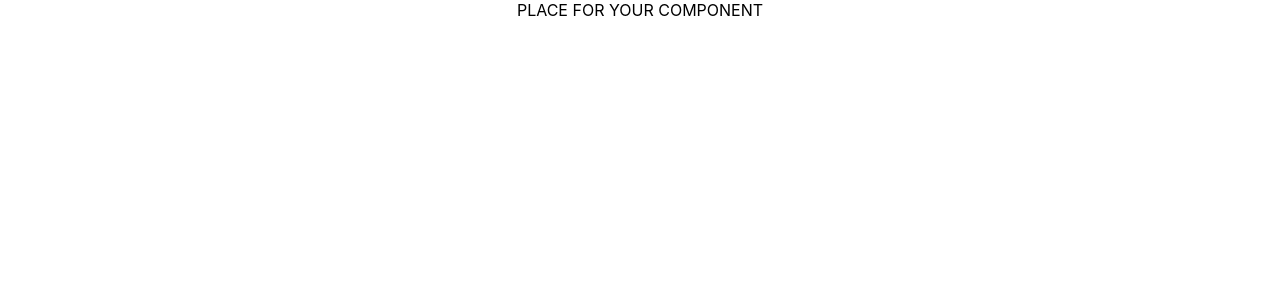
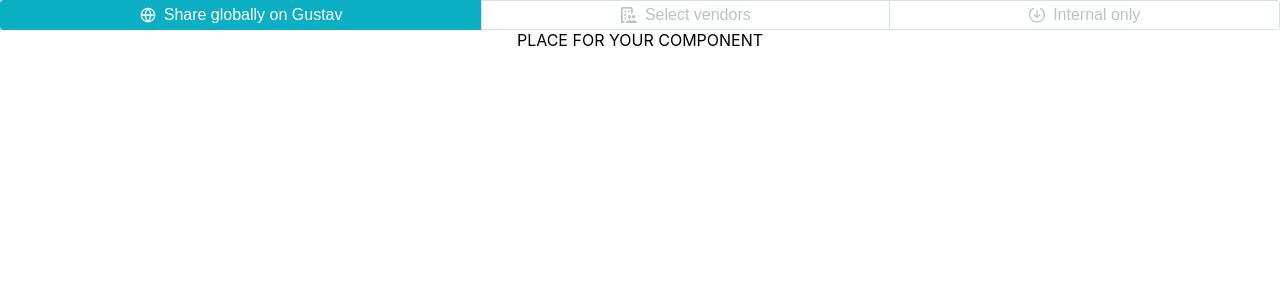
Before and after one commit to mrhanti/coding-task, a React (Create React App) app: page / in a window 1280 px wide. Shown: the top 300 px of the page. Built offline with nearby package versions, Linux system fonts and the light colour scheme.

Commit message:
Add components for Logo, InfoBox, Toggle

```diff
--- a/src/App.css
+++ b/src/App.css
@@ -13,26 +13,81 @@
   }
 }
 
-.App-header {
-  background-color: #282c34;
-  min-height: 100vh;
+.InfoBox {
   display: flex;
-  flex-direction: column;
+  padding: 14px 14px 12px;
+  border: 1px solid #eceef1;
+  border-radius: 3px;
+  font-size: 14px;
+  background-color: #e8f1f2;
+}
+
+.InfoBox-icon {
+  width: 20px;
+  margin-right: 10px;
+  flex-shrink: 0;
+}
+
+.Logo {
+  box-sizing: border-box;
+  border-radius: 1px;
+  border: solid 1px #d7e2e8;
+  color: white;
+  text-align: center;
+}
+
+.Logo--large {
+  width: 30px;
+  height: 30px;
+  font-size: 18px;
+  padding-top: 2px;
+}
+
+.Logo--small {
+  width: 18px;
+  height: 18px;
+  font-size: 10px;
+  padding-top: 1px;
+}
+
+.Toggle {
+  display: flex;
+  height: 30px;
+  width: 100%;
+}
+
+.ToggleOption {
+  display: inline-flex;
+  flex-grow: 1;
   align-items: center;
   justify-content: center;
-  font-size: calc(10px + 2vmin);
+  border: solid 1px #d7e2e8;
+  background-color: white;
+  text-align: center;
+  font-size: 16px;
+  color: #bac2cb;
+  outline: none;
+  margin: 0px -1px;
+  cursor: pointer;
+}
+.ToggleOption:first-child {
+  border-radius: 3px 0 0 3px;
+  margin: 0;
+}
+.ToggleOption:last-child {
+  border-radius: 0 3px 3px 0;
+  margin: 0;
+}
+
+.ToggleOption--active {
+  background-color: #0aafc4;
+  border-color: #0aafc4;
   color: white;
 }
 
-.App-link {
-  color: #61dafb;
+.ToggleOption-icon {
+  width: 16px;
+  height: 16px; width: 16px;
+  height: 16px;
+  margin-right: 8px;
 }
-
-@keyframes App-logo-spin {
-  from {
-    transform: rotate(0deg);
-  }
-  to {
-    transform: rotate(360deg);
-  }
-}
--- a/src/App.js
+++ b/src/App.js
@@ -1,9 +1,22 @@
 import React from 'react';
 import './App.css';
+import Icon from './Icon';
+import InfoBox from './InfoBox';
+import Logo from './Logo';
+import Toggle from './Toggle';
 
 function App() {
+  const toggleOptions = [
+    {id: 'global', label: 'Share globally on Gustav', icon: 'globe'},
+    {id: 'vendors', label: 'Select vendors', icon: 'vendors'},
+    {id: 'internal', label: 'Internal only', icon: 'internal'}
+  ]
+
+  const [scope, setScope] = React.useState('global');
+
   return (
     <div className="App">
+      <Toggle options={toggleOptions} active={scope} onChange={setScope} />
       PLACE FOR YOUR COMPONENT
     </div>
   );
--- a/src/Icon.js
+++ b/src/Icon.js
@@ -1,6 +1,6 @@
 import React from 'react';
 
-function Icon({ icon, color }) {
+function Icon({ icon, color = "black" }) {
   const paths = {
     globe: "M512 42.667c-260.267 0-469.333 209.067-469.333 469.333s209.067 469.333 469.333 469.333 469.333-209.067 469.333-469.333-209.067-469.333-469.333-469.333zM891.733 469.333h-170.667c-8.533-119.467-46.933-230.4-115.2-328.533 153.6 38.4 268.8 170.667 285.867 328.533zM388.267 554.667h251.733c-12.8 115.2-55.467 226.133-123.733 315.733-76.8-89.6-119.467-200.533-128-315.733zM388.267 469.333c12.8-115.2 55.467-226.133 123.733-315.733 72.533 93.867 115.2 204.8 123.733 315.733h-247.467zM413.867 140.8c-64 98.133-102.4 209.067-110.933 328.533h-170.667c17.067-157.867 132.267-290.133 281.6-328.533zM132.267 554.667h170.667c8.533 119.467 46.933 230.4 115.2 328.533-153.6-38.4-268.8-170.667-285.867-328.533zM610.133 883.2c64-98.133 102.4-209.067 115.2-328.533h170.667c-21.333 157.867-136.533 290.133-285.867 328.533z",
     vendors: "m 107.54751,-0.15302294 C 48.23506,-0.15302294 0,50.883936 0,113.64176 V 1024 H 215.09503 V 910.20522 H 107.54751 V 113.64176 h 537.73757 v 316.29259 c 9.35664,5.86043 18.4444,12.17604 26.88688,19.40201 A 218.32145,231.0034 0 0 1 752.8326,406.43573 V 113.64176 c 0,-62.757824 -48.23506,-113.79478294 -107.54752,-113.79478294 z M 215.09503,227.43654 V 341.23132 H 322.64254 V 227.43654 Z m 215.09503,0 V 341.23132 H 537.73757 V 227.43654 Z M 215.09503,455.0261 V 568.82088 H 322.64254 V 455.0261 Z m 322.64254,56.89739 a 107.54751,113.79478 0 1 0 0,227.58956 107.54751,113.79478 0 0 0 0,-227.58956 z m 268.86879,0 a 107.54751,113.79478 0 1 0 0,227.58956 107.54751,113.79478 0 0 0 0,-227.58956 z M 215.09503,682.61566 V 796.41044 H 322.64254 V 682.61566 Z m 322.64254,170.69217 c -117.49566,0 -215.09503,51.71973 -215.09503,126.14151 V 1024 h 699.05886 v -44.55066 c 0,-74.42178 -97.59939,-126.14151 -215.09504,-126.14151 -50.81621,0 -97.33051,10.12773 -134.4344,27.14005 -37.10389,-17.06921 -83.61819,-27.14005 -134.43439,-27.14005 z",
--- /dev/null
+++ b/src/InfoBox.js
@@ -0,0 +1,16 @@
+import React from 'react';
+
+import Icon from './Icon';
+
+function InfoBox({ icon, text }) {
+  return (
+    <div className="InfoBox">
+      <div className="InfoBox-icon">
+        <Icon icon={icon} color="#0b748c"/>
+      </div>
+      { text }
+    </div>
+  );
+}
+
+export default InfoBox;
--- /dev/null
+++ b/src/Logo.js
@@ -0,0 +1,26 @@
+import React from 'react';
+
+function Logo({ name, size = "large" }) {
+  const logoColors = [
+    '#0B748C',
+    '#0AAFC4',
+    '#FF7656',
+    '#FBAC9E',
+    '#00A878',
+    '#FABC3C',
+    '#C391B9',
+    '#8779B3',
+    '#5A6EAE'
+  ]
+
+  const colorIndex = name.charCodeAt(0) % logoColors.length;
+  const backgroundColor = logoColors[colorIndex];
+
+  return (
+    <div className={`Logo Logo--${size}`} style={{ backgroundColor }}>
+      { name[0] }
+    </div>
+  )
+}
+
+export default Logo;
--- /dev/null
+++ b/src/Toggle.js
@@ -0,0 +1,15 @@
+import React from 'react';
+
+import ToggleOption from './ToggleOption';
+
+function Toggle({ options = [], active, onChange }) {
+  return (
+    <div className="Toggle">
+      {options.map((option) =>
+          <ToggleOption key={option.id} option={option} active={active} onChange={onChange} />
+      )}
+    </div>
+  )
+}
+
+export default Toggle;
--- /dev/null
+++ b/src/ToggleOption.js
@@ -0,0 +1,20 @@
+import React from 'react';
+
+import Icon from './Icon';
+
+function ToggleOption({ option, active, onChange }) {
+  const { id, label, icon } = option;
+
+  const isActive = active === id;
+
+  return (
+    <button className={`ToggleOption ${isActive ? 'ToggleOption--active' : ''}`} onClick={() => onChange(id)}>
+      <div className="ToggleOption-icon">
+        <Icon icon={icon} color={isActive ? 'white' : '#bac2cb'}/>
+      </div>
+      { label }
+    </button>
+  );
+}
+
+export default ToggleOption;
```
Also changed, not shown: 1 other file (tests, documents, lock files or other folders).
